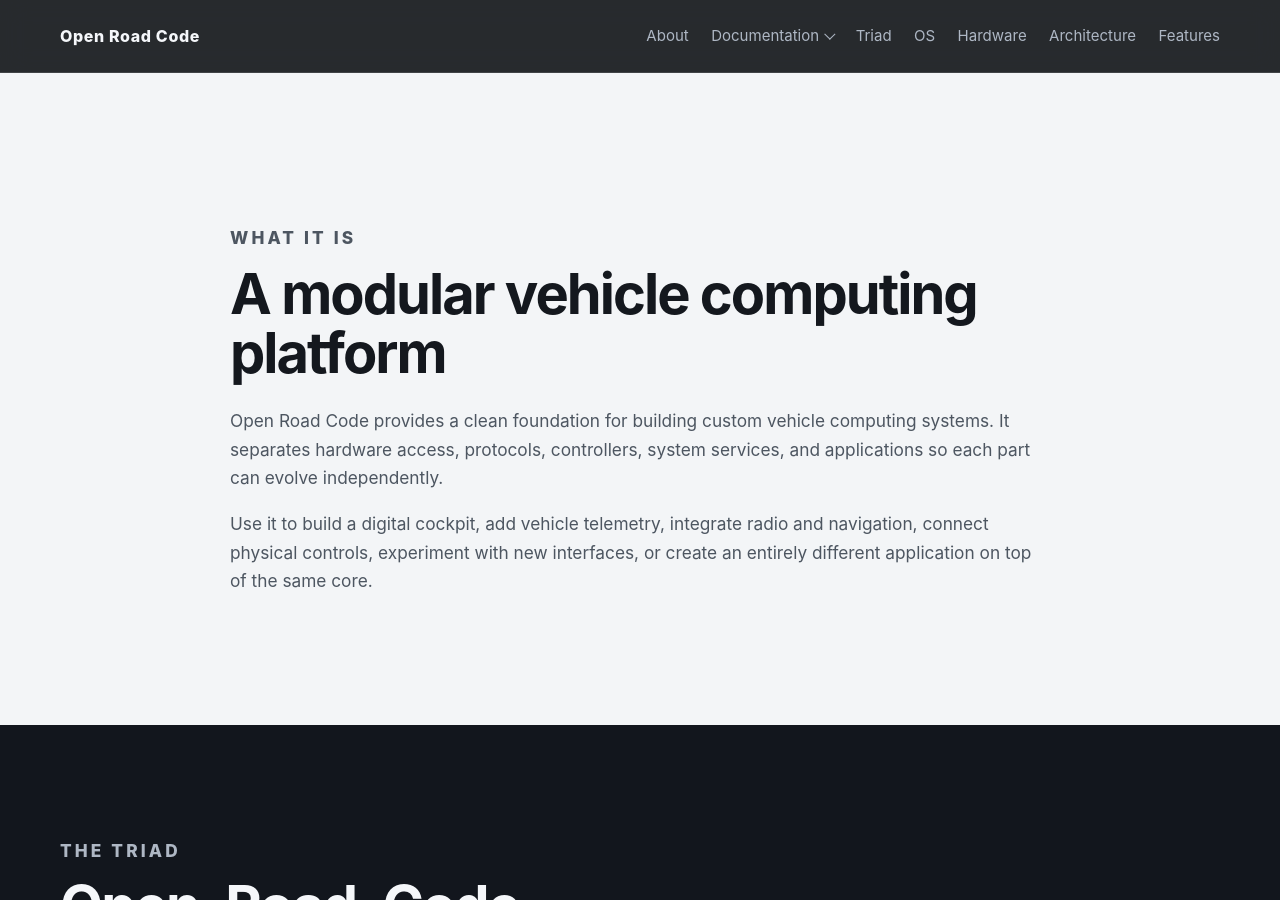
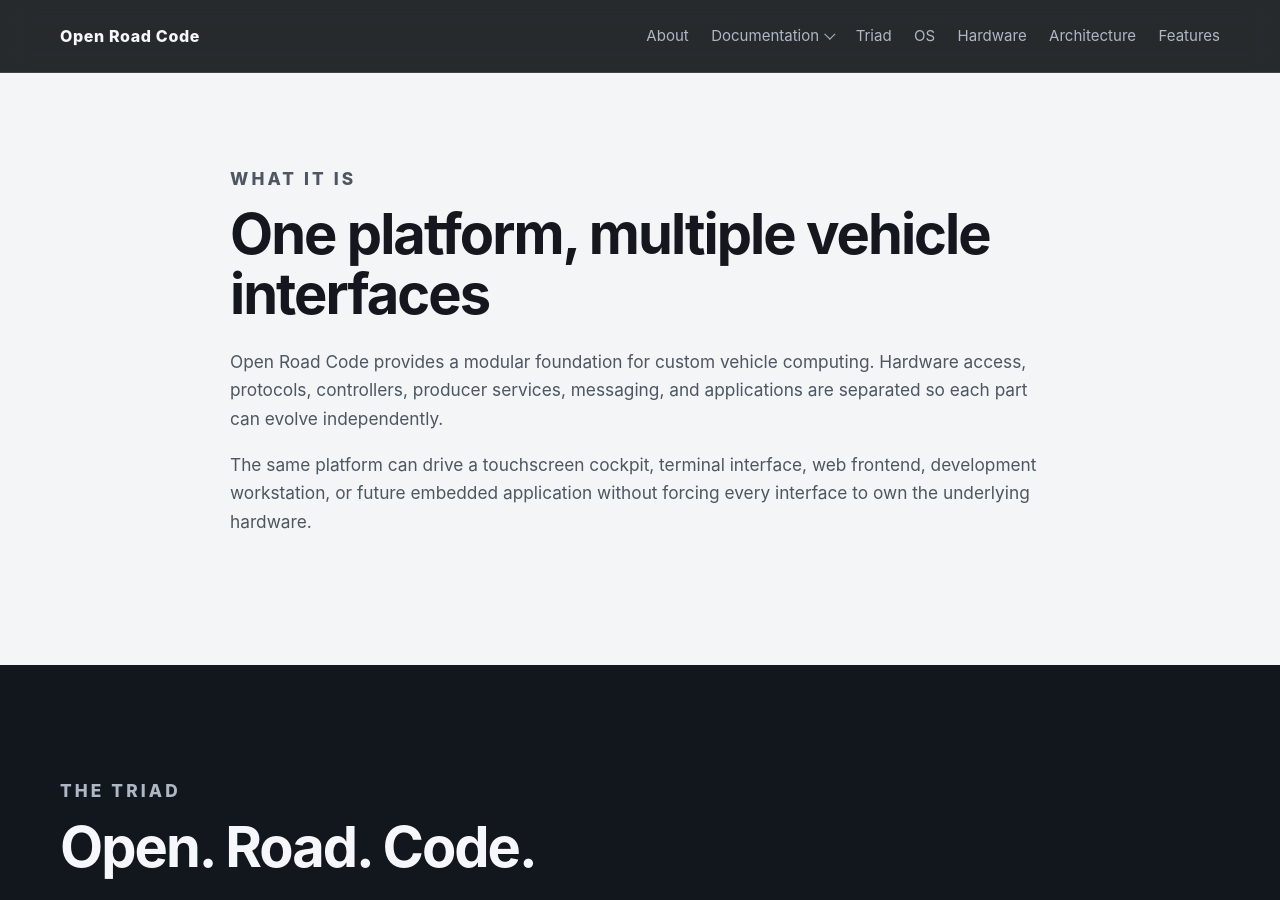
Before and after one commit to markisrt4/openroadcode-site, a Jekyll site: the page built from index.html, in a window 1280 px wide and 900 px high, scrolled down 2089 px. Built offline with Jekyll 4.4.1, drawn with Linux system fonts in a browser that asks for light colours; some of the changed text lies outside the part shown.

Commit message:
Refresh homepage for current OpenRoadCode architecture

```diff
--- a/index.html
+++ b/index.html
@@ -1,32 +1,22 @@
 ---
 layout: default
 title: Open Road Code
-description: Open source software for the road.
+description: Open-source vehicle computing for Linux, Raspberry Pi, navigation, telemetry, radio, media, and custom hardware.
 ---
 
 <section class="hero" id="home">
   <div class="container hero__content">
-    <img
-      class="hero__logo"
-      src="{{ '/assets/images/open-road-code-logo.png' | relative_url }}"
-      alt="Open Road Code logo"
-    >
-
+    <img class="hero__logo" src="{{ '/assets/images/open-road-code-logo.png' | relative_url }}" alt="Open Road Code logo">
     <p class="eyebrow">Open source software for the road</p>
-
     <h1>Build the vehicle computing system you actually want.</h1>
-
     <p class="hero__intro">
-      Open Road Code is an open-source, modular platform for embedded Linux,
-      Raspberry Pi, vehicle data, software-defined radio, navigation, media,
+      Open Road Code is an open-source vehicle computing platform for embedded Linux,
+      Raspberry Pi, navigation, vehicle telemetry, software-defined radio, media,
       physical controls, and custom hardware integration.
     </p>
-
     <div class="button-row">
-      <a class="button button--primary" href="#about">Explore the project</a>
-      <a class="button button--secondary" href="https://github.com/markisrt4/OpenRoadCode" aria-label="View Open Road Code on GitHub">
-        View on GitHub
-      </a>
+      <a class="button button--primary" href="#about">Explore the platform</a>
+      <a class="button button--secondary" href="https://github.com/markisrt4/OpenRoadCode">View on GitHub</a>
     </div>
   </div>
 </section>
@@ -36,42 +26,30 @@
     <div class="hardware-preview__heading">
       <div>
         <p class="section-label">The physical stack</p>
-        <h2>Built around hardware you can get your hands on.</h2>
+        <h2>Real hardware. Replaceable software.</h2>
       </div>
       <p>
-        Open Road Code brings display, positioning, radio, controls, and
-        expansion hardware together around accessible single-board computers.
+        Open Road Code brings compute, display, positioning, radio, vehicle data,
+        sensors, lighting, audio, and physical controls together around accessible
+        Linux hardware.
       </p>
     </div>
-
     <div class="hardware-preview__grid">
       <a class="hardware-tile hardware-tile--wide" href="{{ '/hardware/' | relative_url }}#compute">
         <span class="hardware-tile__media hardware-tile__media--compute" aria-hidden="true"></span>
-        <span class="hardware-tile__copy">
-          <small>Compute + display</small>
-          <strong>Pi-powered cockpit</strong>
-        </span>
+        <span class="hardware-tile__copy"><small>Compute + display</small><strong>Pi-powered cockpit</strong></span>
       </a>
       <a class="hardware-tile" href="{{ '/hardware/' | relative_url }}#positioning">
         <span class="hardware-tile__media hardware-tile__media--gps" aria-hidden="true"></span>
-        <span class="hardware-tile__copy">
-          <small>Positioning</small>
-          <strong>GPS receivers</strong>
-        </span>
+        <span class="hardware-tile__copy"><small>Positioning</small><strong>GPS + browser location</strong></span>
       </a>
       <a class="hardware-tile" href="{{ '/hardware/' | relative_url }}#radio">
         <span class="hardware-tile__media hardware-tile__media--sdr" aria-hidden="true"></span>
-        <span class="hardware-tile__copy">
-          <small>Radio</small>
-          <strong>Software-defined radio</strong>
-        </span>
+        <span class="hardware-tile__copy"><small>Radio</small><strong>Software-defined radio</strong></span>
       </a>
     </div>
-
     <div class="button-row button-row--start hardware-preview__action">
-      <a class="button button--dark" href="{{ '/hardware/' | relative_url }}">
-        Explore the hardware
-      </a>
+      <a class="button button--dark" href="{{ '/hardware/' | relative_url }}">Explore the hardware</a>
     </div>
   </div>
 </section>
@@ -79,18 +57,16 @@
 <section class="section" id="about">
   <div class="container container--narrow">
     <p class="section-label">What it is</p>
-    <h2>A modular vehicle computing platform</h2>
-
+    <h2>One platform, multiple vehicle interfaces</h2>
     <p>
-      Open Road Code provides a clean foundation for building custom vehicle
-      computing systems. It separates hardware access, protocols, controllers,
-      system services, and applications so each part can evolve independently.
+      Open Road Code provides a modular foundation for custom vehicle computing.
+      Hardware access, protocols, controllers, producer services, messaging, and
+      applications are separated so each part can evolve independently.
     </p>
-
     <p>
-      Use it to build a digital cockpit, add vehicle telemetry, integrate radio
-      and navigation, connect physical controls, experiment with new interfaces,
-      or create an entirely different application on top of the same core.
+      The same platform can drive a touchscreen cockpit, terminal interface, web
+      frontend, development workstation, or future embedded application without
+      forcing every interface to own the underlying hardware.
     </p>
   </div>
 </section>
@@ -100,45 +76,64 @@
     <p class="section-label">The triad</p>
     <h2>Open. Road. Code.</h2>
     <p class="section-intro">
-      More than a name, the triad defines the project’s direction. Open Road
-      Code is positioning itself as an open, configurable computing platform
-      for vehicles—one that owners, builders, and developers can understand,
-      adapt, and extend.
+      The name describes the project: an open, configurable computing platform for
+      vehicles that owners, builders, and developers can understand, adapt, and extend.
     </p>
-
     <div class="pillar-grid">
       <article class="card card--green">
-        <span class="card__principle">Freedom to build</span>
-        <h3>Open</h3>
+        <span class="card__principle">Freedom to build</span><h3>Open</h3>
+        <p>Open-source software, documented interfaces, accessible hardware, and local-first capabilities keep the platform inspectable and adaptable.</p>
+      </article>
+      <article class="card card--blue">
+        <span class="card__principle">Designed for vehicles</span><h3>Road</h3>
+        <p>Positioning, telemetry, radio, media, displays, lighting, sensors, and physical controls belong on one coherent platform built for real hardware.</p>
+      </article>
+      <article class="card card--orange">
+        <span class="card__principle">Configured through software</span><h3>Code</h3>
+        <p>Interfaces, adapters, services, message contracts, and reusable controllers let developers replace a component without rebuilding the entire system.</p>
+      </article>
+    </div>
+  </div>
+</section>
+
+<section class="section" id="architecture">
+  <div class="container">
+    <div class="split">
+      <div>
+        <p class="section-label">Architecture</p>
+        <h2>Hardware produces data. Applications consume it.</h2>
         <p>
-          Open-source software, documented interfaces, and accessible hardware
-          keep the platform inspectable and adaptable. The goal is a system
-          shaped by its users, without locking core capabilities behind a
-          single vendor or fixed product.
+          Domain services own physical devices or simulation sources and publish
+          canonical telemetry. Applications consume that shared state instead of
+          opening competing GPS, IMU, or OBD-II connections just to draw a screen.
         </p>
-      </article>
+        <p>
+          Continuous telemetry uses ZeroMQ publish/subscribe messaging. Commands
+          that need acknowledgement can use request/reply interfaces. Runtime
+          composition selects real, simulated, stub, or unconfigured implementations.
+        </p>
+      </div>
+      <div class="architecture" aria-label="Open Road Code runtime architecture">
+        <div>carUi · carTui · webUi</div><span>↓</span>
+        <div>Shared telemetry + controllers</div><span>↓</span>
+        <div>ZeroMQ messaging</div><span>↓</span>
+        <div>Navigation + automotive services</div><span>↓</span>
+        <div>Hardware · browser · simulation</div>
+      </div>
+    </div>
+  </div>
+</section>
 
-      <article class="card card--blue">
-        <span class="card__principle">Designed for vehicles</span>
-        <h3>Road</h3>
-        <p>
-          Vehicle data, positioning, radio, media, displays, and physical
-          controls belong on one coherent computing platform. It is built for
-          real hardware, changing conditions, and experimentation beyond the
-          workbench.
-        </p>
-      </article>
-
-      <article class="card card--orange">
-        <span class="card__principle">Configured through software</span>
-        <h3>Code</h3>
-        <p>
-          Modular services and reusable components make the system configurable
-          instead of prescribed. Developers can replace one part, add a new
-          capability, or build a completely different vehicle experience on
-          the same foundation.
-        </p>
-      </article>
+<section class="section section--dark" id="features">
+  <div class="container">
+    <p class="section-label">Working and active development</p>
+    <h2>A vehicle lab that keeps growing</h2>
+    <div class="feature-grid">
+      <div>Touchscreen car UI</div><div>Terminal car UI</div><div>Web frontend</div>
+      <div>GPSD + browser positioning</div><div>Navigation services</div><div>ZeroMQ telemetry bus</div>
+      <div>OBD-II vehicle telemetry</div><div>Software-defined radio</div><div>ADS-B aircraft tracking</div>
+      <div>Spotify + music video integration</div><div>PipeWire audio control</div><div>BLE cabin lighting</div>
+      <div>Rotary encoders + GPIO controls</div><div>Environmental + IMU sensors</div><div>Hardware simulation and stubs</div>
     </div>
   </div>
 </section>
@@ -148,95 +143,18 @@
     <div class="os-callout">
       <div>
         <p class="section-label">OpenRoadCode OS</p>
-        <h2>An operating system built for the whole stack.</h2>
-        <p class="development-notice development-notice--light">
-          <strong>Pre-alpha project</strong>
-          OpenRoadCode OS is at the beginning of development. There is no stable
-          release yet, and the current work is intended for contributors and
-          experimentation.
-        </p>
-        <p>
-          OpenRoadCode OS is a reproducible, Yocto Project-based Linux image
-          designed to turn supported single-board computers into a focused
-          foundation for Open Road Code.
-        </p>
-        <p>
-          The new project brings the distribution, image recipes, package
-          groups, and board configuration together—starting with Raspberry Pi 4,
-          Raspberry Pi 5, and Libre Computer Renegade.
-        </p>
-
+        <h2>A focused Linux image for the whole stack.</h2>
+        <p class="development-notice development-notice--light"><strong>Pre-alpha project</strong> OpenRoadCode OS is in early development and intended for contributors and experimentation.</p>
+        <p>A separate Yocto Project-based effort is exploring reproducible embedded Linux images tailored to Open Road Code and supported single-board computers.</p>
         <div class="button-row button-row--start">
-          <a class="button button--primary" href="{{ '/os/' | relative_url }}">
-            Explore OpenRoadCode OS
-          </a>
-          <a
-            class="button button--dark"
-            href="https://github.com/markisrt4/openroadcode-os/tree/agent/bootstrap-yocto-project"
-          >
-            View the early work
-          </a>
+          <a class="button button--primary" href="{{ '/os/' | relative_url }}">Explore OpenRoadCode OS</a>
+          <a class="button button--dark" href="https://github.com/markisrt4/openroadcode-os">View the OS repository</a>
         </div>
       </div>
-
       <div class="os-stack" aria-label="OpenRoadCode OS software stack">
         <span class="os-stack__status">Pre-alpha · Active development</span>
-        <div>Open Road Code applications</div>
-        <div>OpenRoadCode OS image</div>
-        <div>Yocto Project + board support</div>
-        <div>Supported hardware</div>
+        <div>Open Road Code applications</div><div>OpenRoadCode OS image</div><div>Yocto Project + board support</div><div>Supported hardware</div>
       </div>
-    </div>
-  </div>
-</section>
-
-<section class="section" id="architecture">
-  <div class="container">
-    <div class="split">
-      <div>
-        <p class="section-label">Architecture</p>
-        <h2>Clean layers. Replaceable parts.</h2>
-
-        <p>
-          Applications do not need to know how hardware works. Hardware does not
-          need to know which application is using it. Each layer has a focused
-          responsibility.
-        </p>
-      </div>
-
-      <div class="architecture" aria-label="Open Road Code software architecture">
-        <div>Applications</div>
-        <span>↓</span>
-        <div>System Services</div>
-        <span>↓</span>
-        <div>Controllers</div>
-        <span>↓</span>
-        <div>Protocols</div>
-        <span>↓</span>
-        <div>Hardware I/O</div>
-      </div>
-    </div>
-  </div>
-</section>
-
-<section class="section section--dark" id="features">
-  <div class="container">
-    <p class="section-label">Current development</p>
-    <h2>Capabilities already taking shape</h2>
-
-    <div class="feature-grid">
-      <div>GPS and NMEA</div>
-      <div>Software-defined radio</div>
-      <div>OBD-II diagnostics</div>
-      <div>Spotify integration</div>
-      <div>Audio management</div>
-      <div>Rotary encoder input</div>
-      <div>BLE peripherals</div>
-      <div>Weather services</div>
-      <div>ADS-B aircraft tracking</div>
-      <div>Raspberry Pi deployment</div>
-      <div>Hardware emulation</div>
-      <div>Custom cockpit applications</div>
     </div>
   </div>
 </section>
@@ -245,17 +163,14 @@
   <div class="container container--narrow">
     <p class="section-label">Why it exists</p>
     <h2>Vehicle software should be open to experimentation.</h2>
-
     <blockquote>
       Modern vehicles contain enormous computing capability, yet most automotive
-      software remains closed, proprietary, and difficult to extend. Open Road
-      Code explores what becomes possible when vehicle computing is built around
-      open architecture and clean software design.
+      software remains closed, proprietary, and difficult to extend. Open Road Code
+      explores what becomes possible when the independent computing layer is yours.
     </blockquote>
-
     <p class="status">
-      Open Road Code is under active development and currently targets Raspberry
-      Pi hardware for experimental, enthusiast, educational, and non-safety-critical
+      Open Road Code is under active development and currently targets Raspberry Pi
+      and Linux systems for experimental, enthusiast, educational, and non-safety-critical
       vehicle computing.
     </p>
   </div>
@@ -265,18 +180,10 @@
   <div class="container container--narrow">
     <p class="section-label">Get involved</p>
     <h2>Build something for the road.</h2>
-    <p>
-      Developers, makers, radio enthusiasts, embedded engineers, and curious
-      hardware tinkerers are welcome.
-    </p>
-
+    <p>Developers, makers, radio enthusiasts, embedded engineers, and curious hardware tinkerers are welcome.</p>
     <div class="button-row button-row--center">
-      <a class="button button--primary" href="{{ '/docs/contributing/' | relative_url }}">
-        Start contributing
-      </a>
-      <a class="button button--secondary" href="https://github.com/markisrt4/OpenRoadCode">
-        View on GitHub
-      </a>
+      <a class="button button--primary" href="{{ '/docs/contributing/' | relative_url }}">Start contributing</a>
+      <a class="button button--secondary" href="https://github.com/markisrt4/OpenRoadCode">View on GitHub</a>
     </div>
   </div>
 </section>
```
